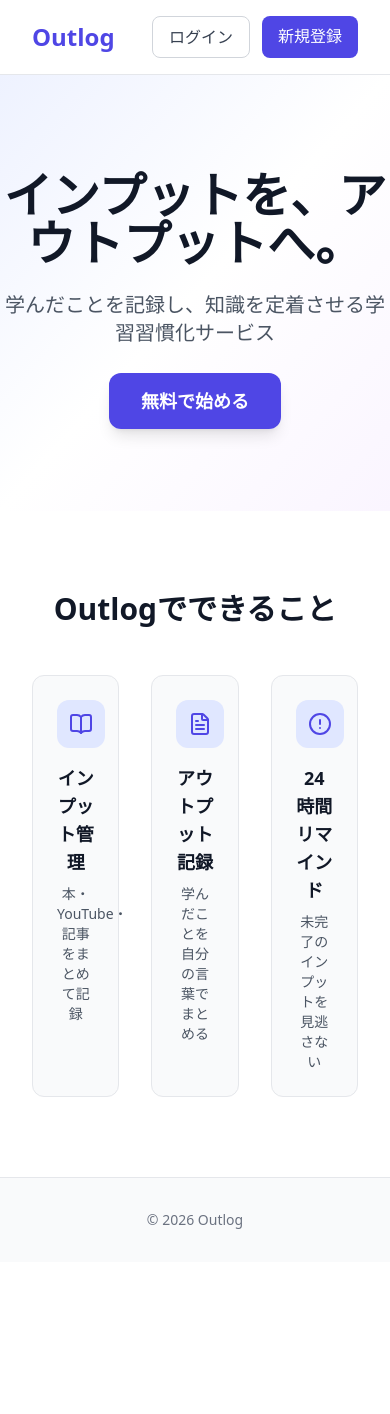
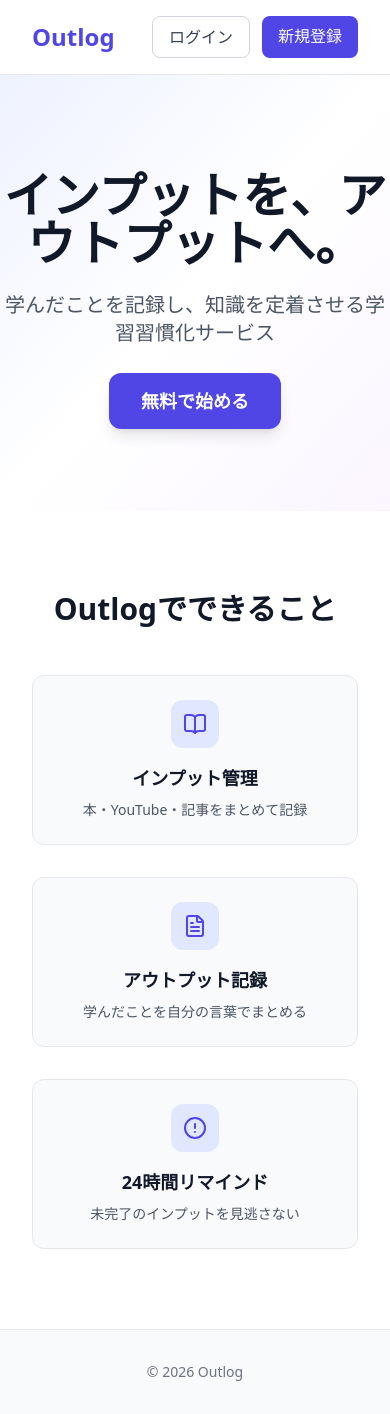
Before and after one commit to hikaru-28/outlog-frontend, a React (Vite) app: page / in a window 390 px wide. Before the commit the page ends 1262 px from the top, so only its background shows below. Built offline with nearby package versions, Linux system fonts and the light colour scheme; no server answers.

Commit message:
fix: LandingPageのレスポンシブ対応

```diff
--- a/src/pages/LandingPage.tsx
+++ b/src/pages/LandingPage.tsx
@@ -33,7 +33,7 @@
                     <h2 className="text-3xl font-bold text-center text-gray-900 mb-12">
                         Outlogでできること
                     </h2>
-                    <div className="grid grid-cols-3 gap-8">
+                    <div className="grid grid-cols-1 sm:grid-cols-3 gap-8">
                         {features.map((feature, index) => (
                             <div key={index} className="text-center p-6 bg-gray-50 rounded-xl border border-gray-200">
                                 <div className="inline-flex items-center justify-center w-12 h-12 bg-indigo-100 text-indigo-600 rounded-xl mb-4">
```
